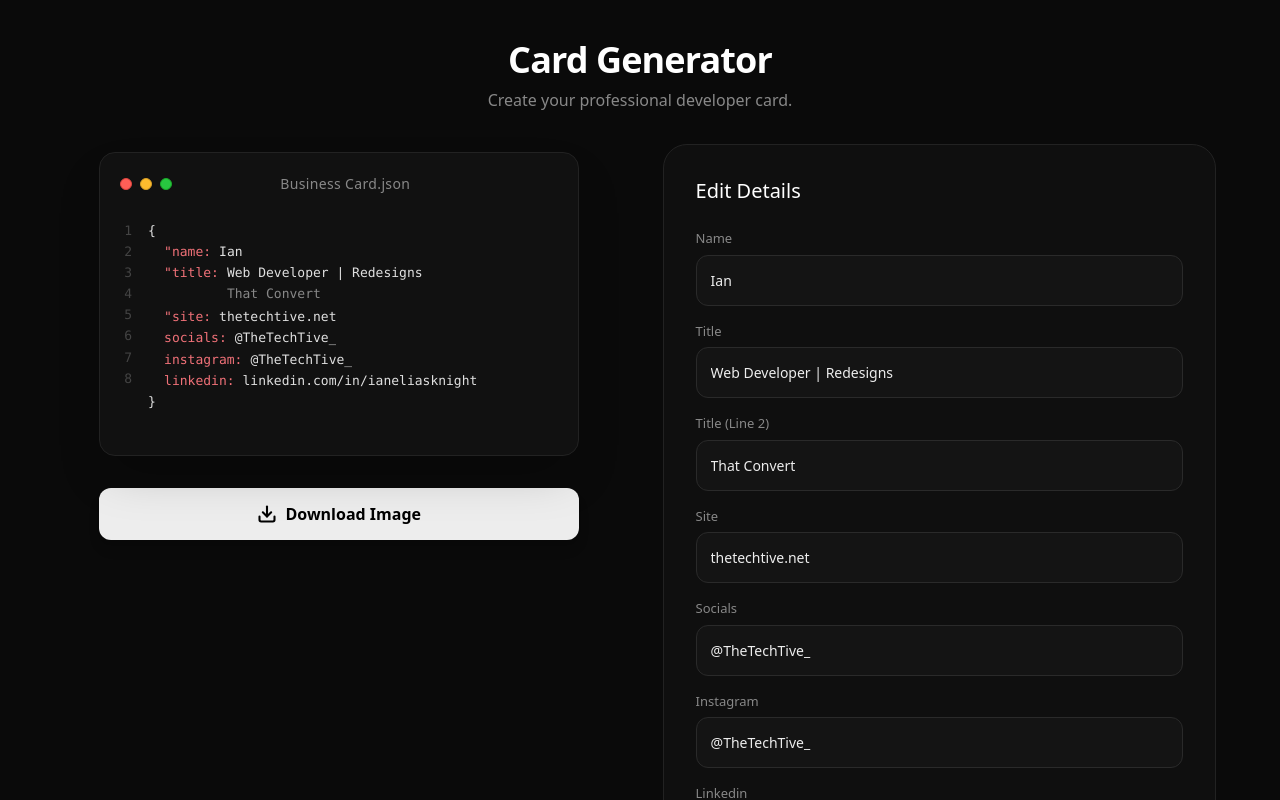
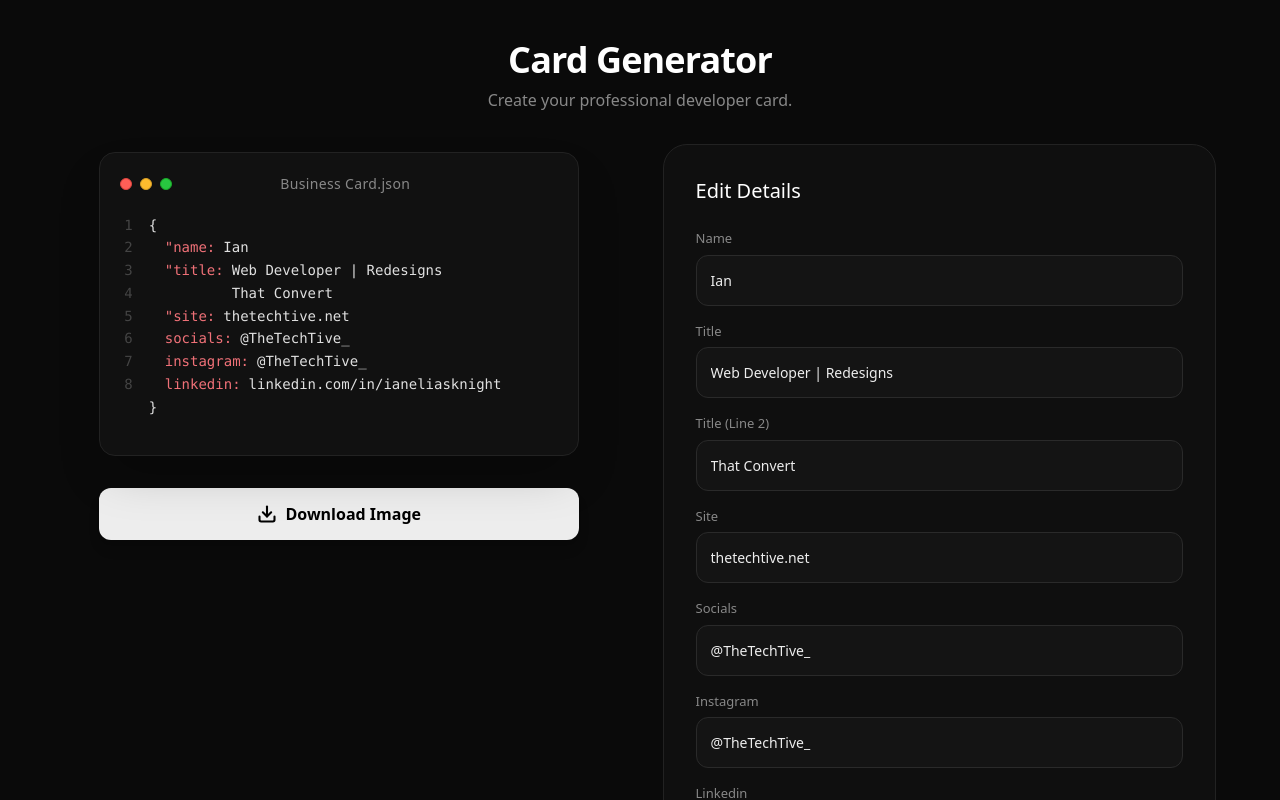
Before and after one commit to sanzzyproject/card-reader, a Next.js app: page / in a window 1280 px wide. Shown: the top 800 px of the page. Built offline with nearby package versions, Linux system fonts and the light colour scheme.

Commit message:
Update page.js

```diff
--- a/app/page.js
+++ b/app/page.js
@@ -5,7 +5,7 @@ import html2canvas from "html2canvas";
 import { Download } from "lucide-react";
 
 export default function Home() {
-  // LOGIKA DAN STATE JSON TIDAK DIUBAH SAMA SEKALI
+  // LOGIKA DAN STATE JSON TETAP SAMA, TIDAK DIUBAH SAMA SEKALI
   const [data, setData] = useState({
     name: "Ian",
     title: "Web Developer | Redesigns",
@@ -38,7 +38,7 @@ export default function Home() {
     setData({ ...data, [e.target.name]: e.target.value });
   };
 
-  // HANYA UPDATE UI: RASIO KTP & TEXT JSON DIRAPIKAN
+  // HANYA FIX UI: WARNA TITLE2 DIPERBAIKI AGAR MUNCUL JELAS
   return (
     <div className="min-h-screen bg-[#0a0a0a] flex flex-col items-center py-10 px-4 sm:px-8 font-sans text-[#ededed]">
 
@@ -57,16 +57,15 @@ export default function Home() {
         {/* === BAGIAN KIRI: PREVIEW CARD === */}
         <div className="w-full lg:w-1/2 flex flex-col items-center gap-6">
 
-          {/* Pembungkus Kartu */}
+          {/* Pembungkus Kartu Rasio KTP */}
           <div className="w-full flex justify-center p-1 sm:p-2">
 
-            {/* KARTU DIUBAH KE RASIO KTP (1.58:1) */}
             <div
               ref={cardRef}
               className="w-full max-w-[480px] aspect-[1.58/1] bg-[#111111] rounded-2xl shadow-2xl p-5 sm:p-6 border border-[#222222] flex flex-col justify-center relative overflow-hidden"
             >
 
-              {/* Header Mac Buttons Moderen (Diposisikan Absolute agar diam di atas) */}
+              {/* Header Mac Buttons Moderen */}
               <div className="flex items-center justify-between absolute top-5 left-5 right-5">
                 <div className="flex gap-2">
                   <div className="w-3 h-3 rounded-full bg-[#ff5f57] border border-[#e0443e]"></div>
@@ -79,15 +78,15 @@ export default function Home() {
                 <div className="w-10"></div> {/* Spacer */}
               </div>
 
-              {/* Body / Code Editor View (Text Dirapikan) */}
-              <div className="flex font-mono text-[11px] sm:text-[13px] leading-relaxed mt-6 w-full">
+              {/* Body / Code Editor View */}
+              <div className="flex font-mono text-[12px] sm:text-[14px] leading-relaxed mt-6 w-full">
 
                 {/* Line Numbers */}
-                <div className="flex flex-col text-[#444444] text-right pr-4 select-none shrink-0">
+                <div className="flex flex-col text-[#444444] text-right pr-4 select-none shrink-0 font-medium">
                   <span>1</span><span>2</span><span>3</span><span>4</span><span>5</span><span>6</span><span>7</span><span>8</span>
                 </div>
 
-                {/* Syntax Code - Flexbox mencegah teks patah acak */}
+                {/* Syntax Code */}
                 <div className="flex flex-col text-[#e0e0e0] w-full overflow-hidden">
                   <div>{"{"}</div>
 
@@ -101,13 +100,13 @@ export default function Home() {
                     <span className="truncate">{data.title}</span>
                   </div>
 
-                  {/* Title 2 Disejajarkan Tepat di Bawah Text Title 1 */}
+                  {/* FIX TITLE2: Warna dikembalikan menjadi putih terang dan posisinya dipaskan */}
                   <div className="pl-4 flex w-full">
-                    <span className="mr-2 shrink-0 opacity-0 pointer-events-none">"title:</span>
-                    <span className="truncate text-[#888888]">{data.title2}</span>
+                    <span className="mr-2 shrink-0 opacity-0 pointer-events-none select-none">"title:</span>
+                    <span className="truncate text-[#e0e0e0]">{data.title2}</span>
                   </div>
 
-                  <div className="pl-4 flex w-full mt-0.5">
+                  <div className="pl-4 flex w-full">
                     <span className="text-[#f07178] mr-2 shrink-0">"site:</span>
                     <span className="truncate">{data.site}</span>
                   </div>
```
